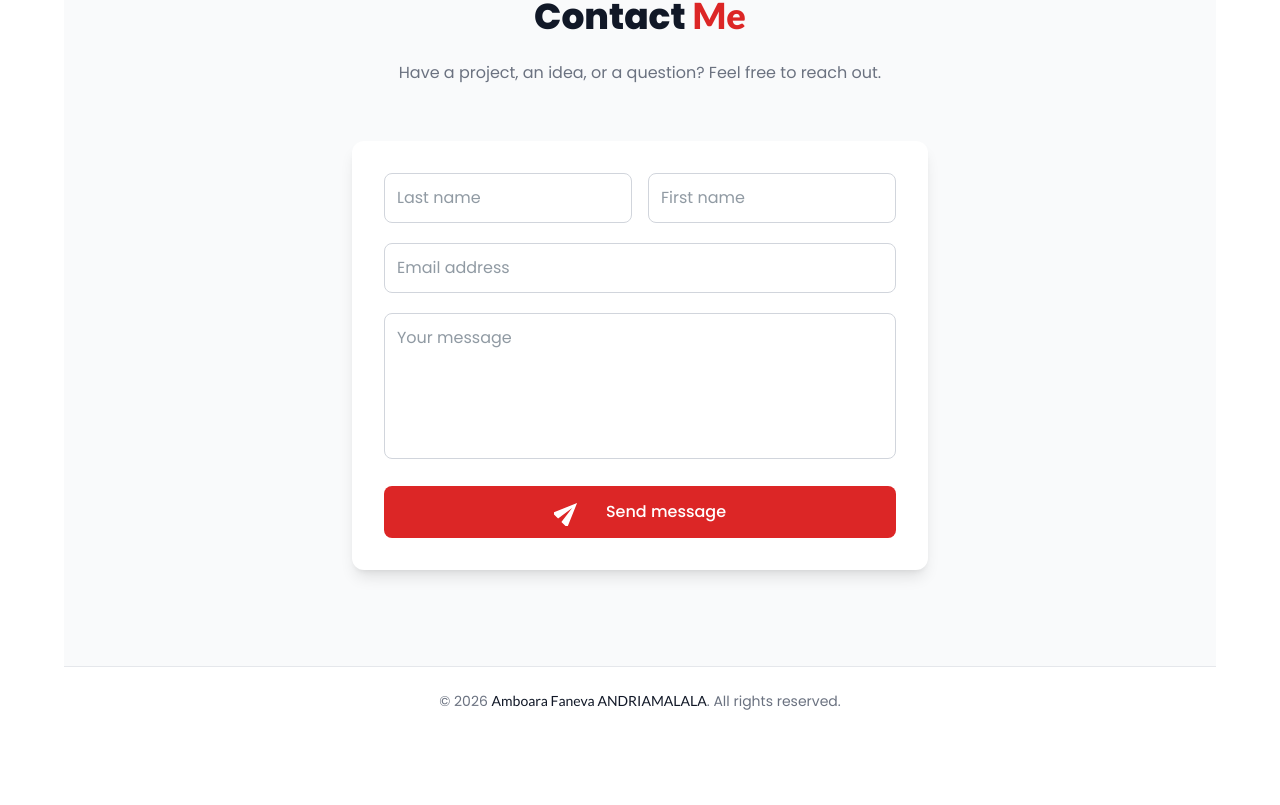
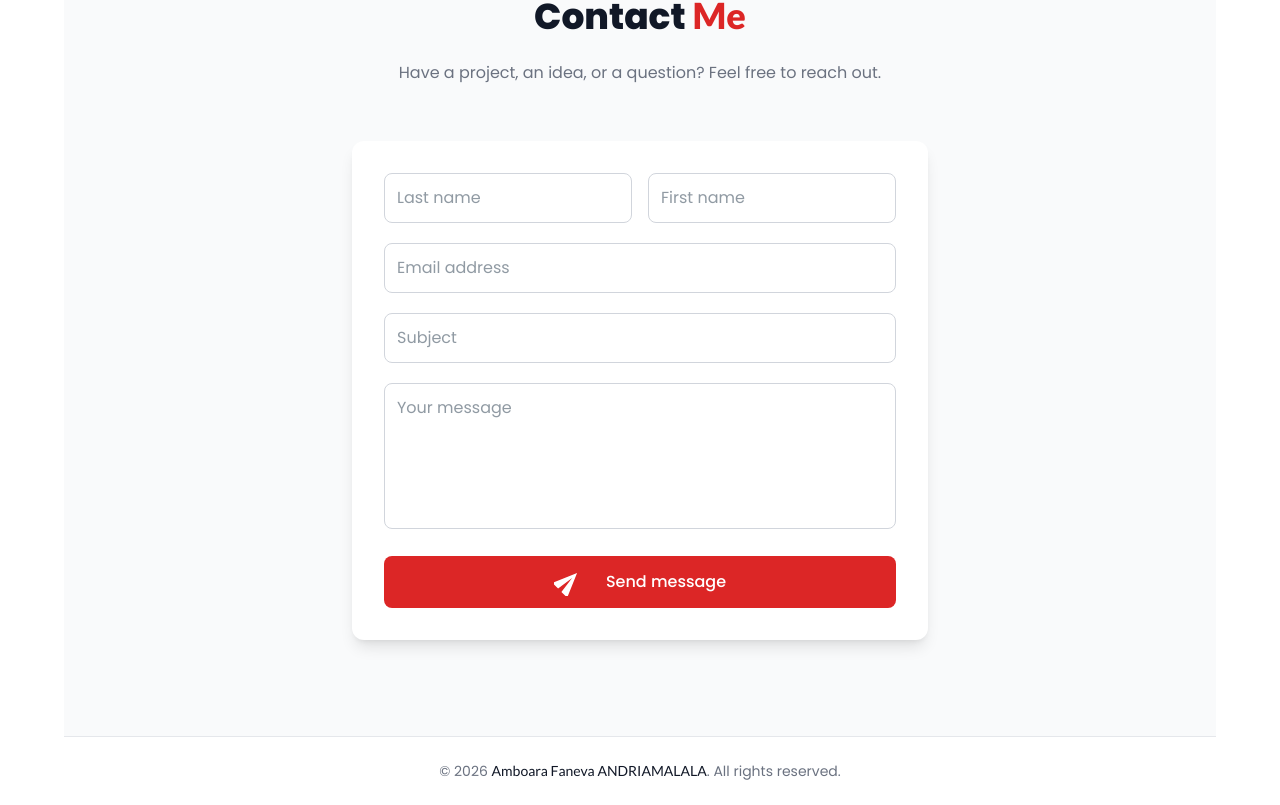
Before and after one commit to Amboara-PRO/amboara-faneva-portfolio, a React (Vite) app: page / in a window 1280 px wide. Shown: the part 2181-2986 px from the top of the page. Before the commit the page ends 2916 px from the top, so only its background shows below. Built offline with nearby package versions, Linux system fonts and the light colour scheme.

Commit message:
add fonctional contact with an error

```diff
--- a/package.json
+++ b/package.json
@@ -10,6 +10,7 @@
     "preview": "vite preview"
   },
   "dependencies": {
+    "@emailjs/browser": "^4.4.1",
     "react": "^19.2.0",
     "react-dom": "^19.2.0"
   },
--- a/src/components/Contact.jsx
+++ b/src/components/Contact.jsx
@@ -1,23 +1,61 @@
+import React, { useRef } from "react";
 import { useState } from "react";
+import emailjs from "@emailjs/browser";
 
-function Contact() {
+export const Contact = () => {
   const [formData, setFormData] = useState({
-    firstName: "",
-    lastName: "",
+    last_name: "",
+    first_name: "",
     email: "",
+    subject: "",
     message: "",
   });
-
   const [submitted, setSubmitted] = useState(false);
+  const [error, setError] = useState(false);
+  const [loading, setLoading] = useState(false);
 
   const handleChange = (e) => {
     setFormData({ ...formData, [e.target.name]: e.target.value });
   };
 
-  const handleSubmit = (e) => {
+  const form = useRef();
+  const sendEmail = (e) => {
     e.preventDefault();
-    setSubmitted(true);
-    setFormData({ firstName: "", lastName: "", email: "", message: "" });
+    setLoading(true);
+    setError(false);
+    setSubmitted(false);
+
+    emailjs
+      .sendForm("service_39wgkv7", "template_kt55sya", form.current, {
+        publicKey: "I09vqa_60VGsdPEM4",
+      })
+      .then(() => {
+        console.log("SUCCESS!");
+        setLoading(false);
+        setSubmitted(true);
+        setFormData({
+          last_name: "",
+          first_name: "",
+          email: "",
+          subject: "",
+          message: "",
+        });
+      })
+      .catch((error) => {
+        console.error("FAILED...", error.text || error.message);
+        setLoading(false);
+        setError(true);
+        setFormData({
+          first_name: "",
+          last_name: "",
+          email: "",
+          subject: "",
+          message: "",
+        });
+        setTimeout(() => {
+          setError(false);
+        }, 7000);
+      });
   };
 
   return (
@@ -26,13 +64,11 @@ function Contact() {
         <h2 className="text-3xl md:text-4xl font-extrabold text-center mb-6 text-[var(--color-text)]">
           Contact <span className="text-[var(--color-primary)]">Me</span>
         </h2>
-
         <p className="text-center text-[var(--color-muted)] mb-14">
           Have a project, an idea, or a question? Feel free to reach out.
         </p>
-
         {submitted ? (
-          <div className="max-w-xl mx-auto bg-white border border-gray-200 p-8 rounded-xl shadow text-center">
+          <div className="max-w-xl mx-auto bg-[var(--color-surface)] border border-gray-200 p-8 rounded-xl shadow text-center">
             <div className="text-3xl mb-4 flex items-center justify-center ">
               <svg
                 xmlns="http://www.w3.org/2000/svg"
@@ -54,36 +90,36 @@ function Contact() {
               Message sent successfully
             </h3>
             <p className="text-[var(--color-muted)]">
-              Thank you for your message. I’ll get back to you as soon as
-              possible.
+              Thank you for your message! A confirmation email has been sent to
+              you. I’ll get back to you as soon as possible.
             </p>
           </div>
         ) : (
           <form
-            onSubmit={handleSubmit}
-            className="max-w-xl mx-auto bg-white p-8 rounded-xl shadow-lg space-y-5"
+            ref={form}
+            onSubmit={sendEmail}
+            className="max-w-xl mx-auto bg-[var(--color-surface)] p-8 rounded-xl shadow-lg space-y-5"
           >
             <div className="grid grid-cols-1 md:grid-cols-2 gap-4">
               <input
                 type="text"
-                name="lastName"
+                name="last_name"
                 placeholder="Last name"
-                value={formData.lastName}
+                value={formData.last_name}
                 onChange={handleChange}
                 required
                 className="p-3 rounded-lg border border-gray-300 focus:outline-none focus:ring-2 focus:ring-[var(--color-primary)]"
               />
               <input
                 type="text"
-                name="firstName"
+                name="first_name"
                 placeholder="First name"
-                value={formData.firstName}
+                value={formData.first_name}
                 onChange={handleChange}
                 required
                 className="p-3 rounded-lg border border-gray-300 focus:outline-none focus:ring-2 focus:ring-[var(--color-primary)]"
               />
             </div>
-
             <input
               type="email"
               name="email"
@@ -93,7 +129,15 @@ function Contact() {
               required
               className="w-full p-3 rounded-lg border border-gray-300 focus:outline-none focus:ring-2 focus:ring-[var(--color-primary)]"
             />
-
+            <input
+              type="text"
+              name="subject"
+              placeholder="Subject"
+              value={formData.subject}
+              onChange={handleChange}
+              required
+              className="w-full p-3 rounded-lg border border-gray-300 focus:outline-none focus:ring-2 focus:ring-[var(--color-primary)]"
+            />
             <textarea
               name="message"
               placeholder="Your message"
@@ -103,10 +147,9 @@ function Contact() {
               required
               className="w-full p-3 rounded-lg border border-gray-300 resize-none focus:outline-none focus:ring-2 focus:ring-[var(--color-primary)]"
             />
-
             <button
               type="submit"
-              className="w-full bg-[var(--color-primary)] text-white py-3 rounded-lg font-medium hover:bg-[var(--color-primary-dark)] transition-all duration-300 flex items-center justify-center gap-4 md:gap-6 "
+              className="relative w-full bg-[var(--color-primary)] text-[var(--color-surface)] py-3 rounded-lg font-medium hover:bg-[var(--color-primary-dark)] transition-all duration-300 flex items-center justify-center gap-4 md:gap-6 "
             >
               <svg
                 xmlns="http://www.w3.org/2000/svg"
@@ -120,11 +163,20 @@ function Contact() {
                 </g>
               </svg>
               <p>Send message</p>
+              {loading && (
+                <div className="absolute top-3 right-3 w-3 h-3 bg-[var(--color-background)] rounded-full animate-ping"></div>
+              )}
             </button>
+            {error && (
+              <div className="text-red-500 text-sm text-center">
+                Failed to send your message. Please try again or check your
+                network.
+              </div>
+            )}
           </form>
         )}
       </div>
     </section>
   );
-}
+};
 export default Contact;
--- a/src/components/Experience.jsx
+++ b/src/components/Experience.jsx
@@ -9,7 +9,7 @@ function Experience() {
         <div className="grid md:grid-cols-2 gap-8 max-w-5xl mx-auto">
           <div
             className="
-              bg-white
+              bg-[var(--color-surface)]
               border border-gray-200
               rounded-xl
               p-8
@@ -33,7 +33,7 @@ function Experience() {
 
           <div
             className="
-              bg-white
+              bg-[var(--color-surface)]
               border border-gray-200
               rounded-xl
               p-8
--- a/src/components/Home.jsx
+++ b/src/components/Home.jsx
@@ -24,14 +24,14 @@ function Home() {
           <div className="flex gap-4">
             <a
               href="#experience"
-              className="bg-[var(--color-primary)] text-white px-6 py-3 rounded-lg font-semibold hover:bg-[var(--color-primary-dark)] transition-all duration-300 shadow-md"
+              className="bg-[var(--color-primary)] text-[var(--color-surface)] px-6 py-3 rounded-lg font-semibold hover:bg-[var(--color-primary-dark)] transition-all duration-300 shadow-md"
             >
               View my work
             </a>
 
             <a
               href="#contact"
-              className="border-2 border-[var(--color-primary)] text-[var(--color-primary)] px-6 py-3 rounded-lg hover:bg-[var(--color-primary)] hover:text-white transition-all duration-300"
+              className="border-2 border-[var(--color-primary)] text-[var(--color-primary)] px-6 py-3 rounded-lg hover:bg-[var(--color-primary)] hover:text-[var(--color-surface)] transition-all duration-300"
             >
               Contact me
             </a>
```
Also changed, not shown: src/App.jsx (line endings or trailing spaces), 1 other file (tests, documents, lock files or other folders).
